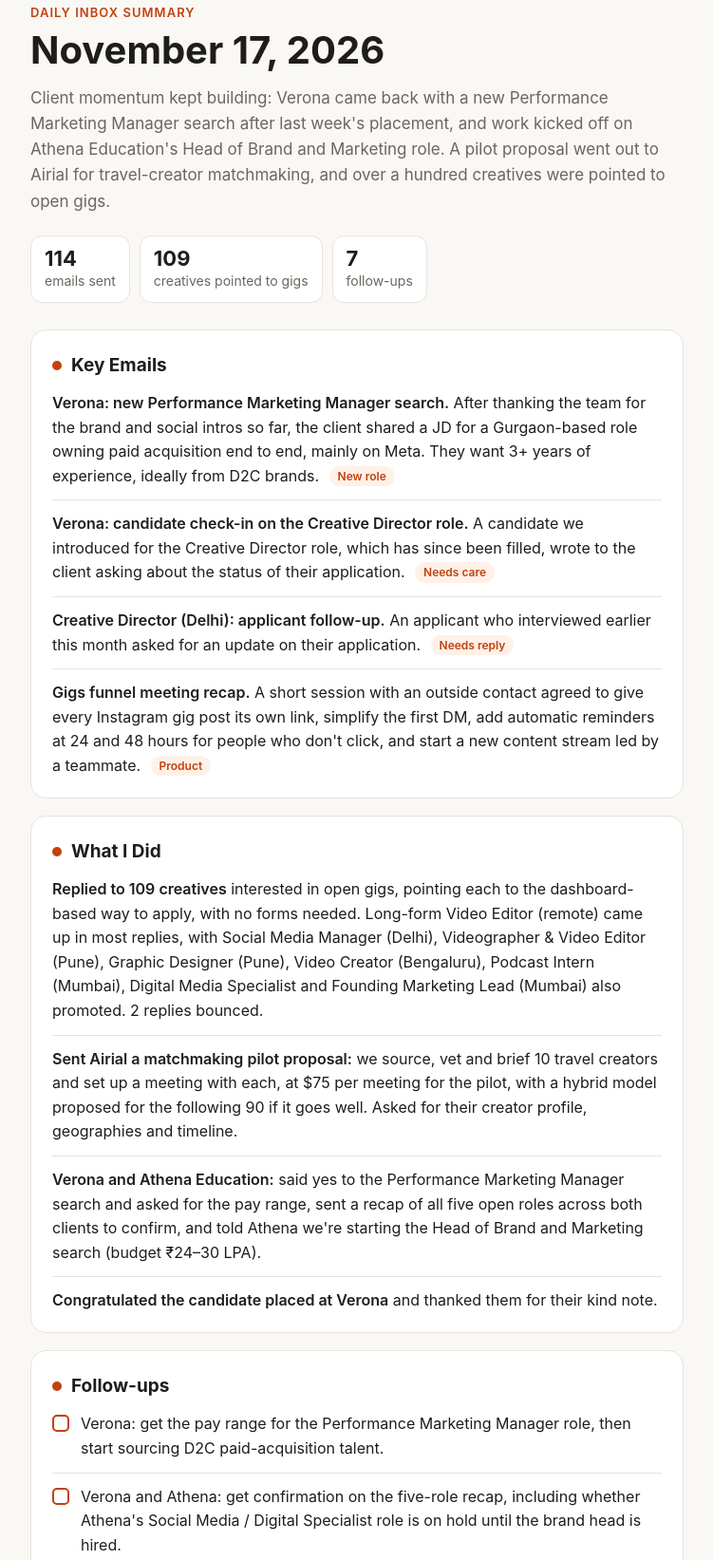
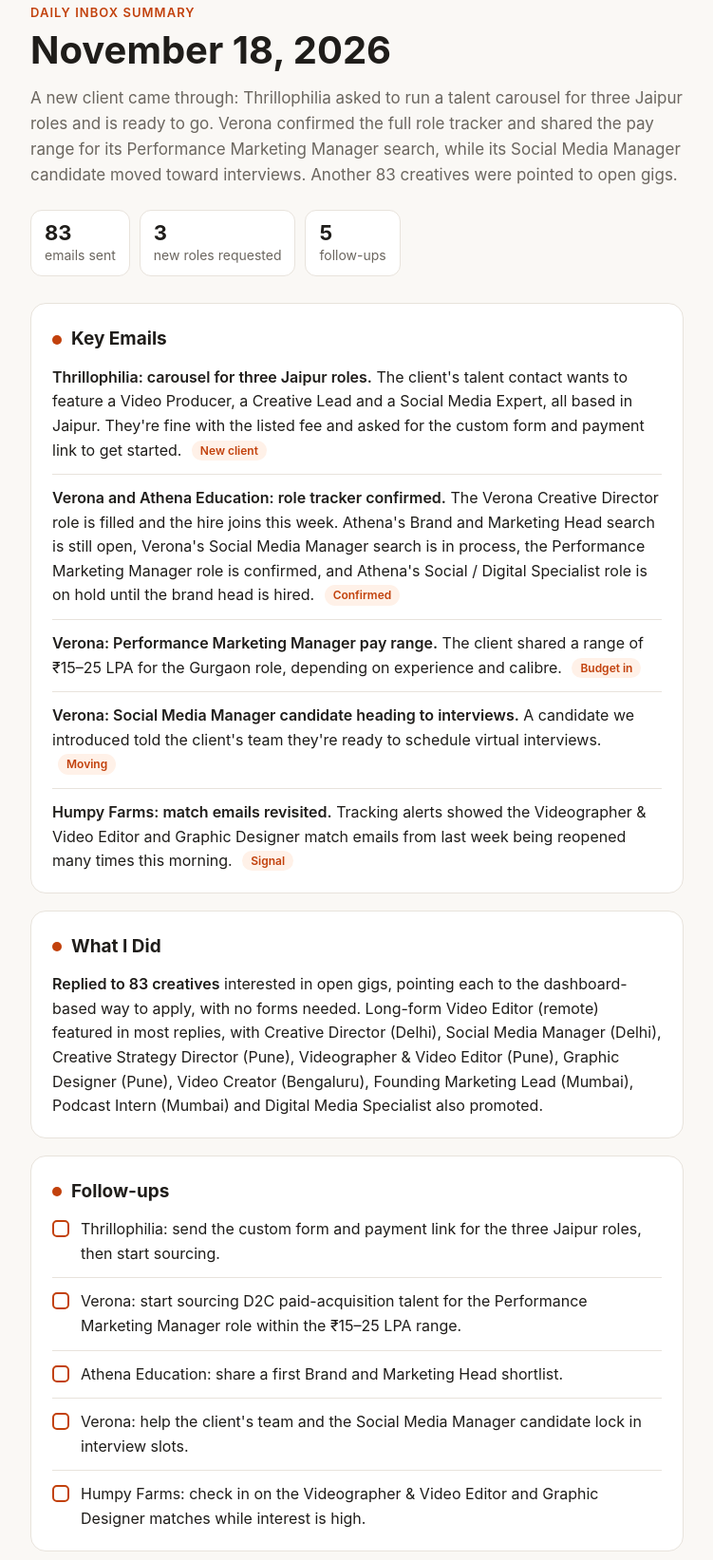
Before and after one commit to avantinagral/avantinagral.github.io, a plain HTML site: page index.html in a window 1280 px wide. Shown: the part 37-1680 px from the top of the page at 95% size, without its empty margins (264-1015 px from the left). Drawn offline with Linux system fonts and the light colour scheme.

Commit message:
Daily summary for November 18, 2026

```diff
--- a/index.html
+++ b/index.html
@@ -3,7 +3,7 @@
 <head>
 <meta charset="utf-8">
 <meta name="viewport" content="width=device-width, initial-scale=1">
-<title>November 17, 2026</title>
+<title>November 18, 2026</title>
 <meta name="description" content="A high-level daily summary of email activity.">
 <style>
   :root {
@@ -78,49 +78,45 @@
 <main>
   <header>
     <p class="eyebrow">Daily inbox summary</p>
-    <h1>November 17, 2026</h1>
+    <h1>November 18, 2026</h1>
     <p class="overview">
-      Client momentum kept building: Verona came back with a new Performance Marketing Manager search after last week's
-      placement, and work kicked off on Athena Education's Head of Brand and Marketing role. A pilot proposal went out to
-      Airial for travel-creator matchmaking, and over a hundred creatives were pointed to open gigs.
+      A new client came through: Thrillophilia asked to run a talent carousel for three Jaipur roles and is ready to go.
+      Verona confirmed the full role tracker and shared the pay range for its Performance Marketing Manager search, while
+      its Social Media Manager candidate moved toward interviews. Another 83 creatives were pointed to open gigs.
     </p>
     <ul class="stats">
-      <li><strong>114</strong>emails sent</li>
-      <li><strong>109</strong>creatives pointed to gigs</li>
-      <li><strong>7</strong>follow-ups</li>
+      <li><strong>83</strong>emails sent</li>
+      <li><strong>3</strong>new roles requested</li>
+      <li><strong>5</strong>follow-ups</li>
     </ul>
   </header>
 
   <section>
     <h2><span class="dot"></span>Key Emails</h2>
     <ul class="items">
-      <li><span class="label">Verona: new Performance Marketing Manager search.</span> After thanking the team for the brand and social intros so far, the client shared a JD for a Gurgaon-based role owning paid acquisition end to end, mainly on Meta. They want 3+ years of experience, ideally from D2C brands. <span class="tag">New role</span></li>
-      <li><span class="label">Verona: candidate check-in on the Creative Director role.</span> A candidate we introduced for the Creative Director role, which has since been filled, wrote to the client asking about the status of their application. <span class="tag">Needs care</span></li>
-      <li><span class="label">Creative Director (Delhi): applicant follow-up.</span> An applicant who interviewed earlier this month asked for an update on their application. <span class="tag">Needs reply</span></li>
-      <li><span class="label">Gigs funnel meeting recap.</span> A short session with an outside contact agreed to give every Instagram gig post its own link, simplify the first DM, add automatic reminders at 24 and 48 hours for people who don't click, and start a new content stream led by a teammate. <span class="tag">Product</span></li>
+      <li><span class="label">Thrillophilia: carousel for three Jaipur roles.</span> The client's talent contact wants to feature a Video Producer, a Creative Lead and a Social Media Expert, all based in Jaipur. They're fine with the listed fee and asked for the custom form and payment link to get started. <span class="tag">New client</span></li>
+      <li><span class="label">Verona and Athena Education: role tracker confirmed.</span> The Verona Creative Director role is filled and the hire joins this week. Athena's Brand and Marketing Head search is still open, Verona's Social Media Manager search is in process, the Performance Marketing Manager role is confirmed, and Athena's Social / Digital Specialist role is on hold until the brand head is hired. <span class="tag">Confirmed</span></li>
+      <li><span class="label">Verona: Performance Marketing Manager pay range.</span> The client shared a range of ₹15–25 LPA for the Gurgaon role, depending on experience and calibre. <span class="tag">Budget in</span></li>
+      <li><span class="label">Verona: Social Media Manager candidate heading to interviews.</span> A candidate we introduced told the client's team they're ready to schedule virtual interviews. <span class="tag">Moving</span></li>
+      <li><span class="label">Humpy Farms: match emails revisited.</span> Tracking alerts showed the Videographer &amp; Video Editor and Graphic Designer match emails from last week being reopened many times this morning. <span class="tag">Signal</span></li>
     </ul>
   </section>
 
   <section>
     <h2><span class="dot"></span>What I Did</h2>
     <ul class="items">
-      <li><span class="label">Replied to 109 creatives</span> interested in open gigs, pointing each to the dashboard-based way to apply, with no forms needed. Long-form Video Editor (remote) came up in most replies, with Social Media Manager (Delhi), Videographer &amp; Video Editor (Pune), Graphic Designer (Pune), Video Creator (Bengaluru), Podcast Intern (Mumbai), Digital Media Specialist and Founding Marketing Lead (Mumbai) also promoted. 2 replies bounced.</li>
-      <li><span class="label">Sent Airial a matchmaking pilot proposal:</span> we source, vet and brief 10 travel creators and set up a meeting with each, at $75 per meeting for the pilot, with a hybrid model proposed for the following 90 if it goes well. Asked for their creator profile, geographies and timeline.</li>
-      <li><span class="label">Verona and Athena Education:</span> said yes to the Performance Marketing Manager search and asked for the pay range, sent a recap of all five open roles across both clients to confirm, and told Athena we're starting the Head of Brand and Marketing search (budget ₹24–30 LPA).</li>
-      <li><span class="label">Congratulated the candidate placed at Verona</span> and thanked them for their kind note.</li>
+      <li><span class="label">Replied to 83 creatives</span> interested in open gigs, pointing each to the dashboard-based way to apply, with no forms needed. Long-form Video Editor (remote) featured in most replies, with Creative Director (Delhi), Social Media Manager (Delhi), Creative Strategy Director (Pune), Videographer &amp; Video Editor (Pune), Graphic Designer (Pune), Video Creator (Bengaluru), Founding Marketing Lead (Mumbai), Podcast Intern (Mumbai) and Digital Media Specialist also promoted.</li>
     </ul>
   </section>
 
   <section>
     <h2><span class="dot"></span>Follow-ups</h2>
     <ul class="items check">
-      <li><span class="box"></span><span>Verona: get the pay range for the Performance Marketing Manager role, then start sourcing D2C paid-acquisition talent.</span></li>
-      <li><span class="box"></span><span>Verona and Athena: get confirmation on the five-role recap, including whether Athena's Social Media / Digital Specialist role is on hold until the brand head is hired.</span></li>
-      <li><span class="box"></span><span>Athena Education: share a first Head of Brand and Marketing shortlist.</span></li>
-      <li><span class="box"></span><span>Airial: wait for their creator profile, geographies and timeline, then send them platform access.</span></li>
-      <li><span class="box"></span><span>Gently close the loop with the Verona Creative Director candidate whose role was filled.</span></li>
-      <li><span class="box"></span><span>Reply to the Creative Director (Delhi) applicant with an update after their interview.</span></li>
-      <li><span class="box"></span><span>Gigs funnel: send the outside contact the gig-specific links and the list of people who haven't clicked, and brainstorm new trigger keywords.</span></li>
+      <li><span class="box"></span><span>Thrillophilia: send the custom form and payment link for the three Jaipur roles, then start sourcing.</span></li>
+      <li><span class="box"></span><span>Verona: start sourcing D2C paid-acquisition talent for the Performance Marketing Manager role within the ₹15–25 LPA range.</span></li>
+      <li><span class="box"></span><span>Athena Education: share a first Brand and Marketing Head shortlist.</span></li>
+      <li><span class="box"></span><span>Verona: help the client's team and the Social Media Manager candidate lock in interview slots.</span></li>
+      <li><span class="box"></span><span>Humpy Farms: check in on the Videographer &amp; Video Editor and Graphic Designer matches while interest is high.</span></li>
     </ul>
   </section>
 
```
